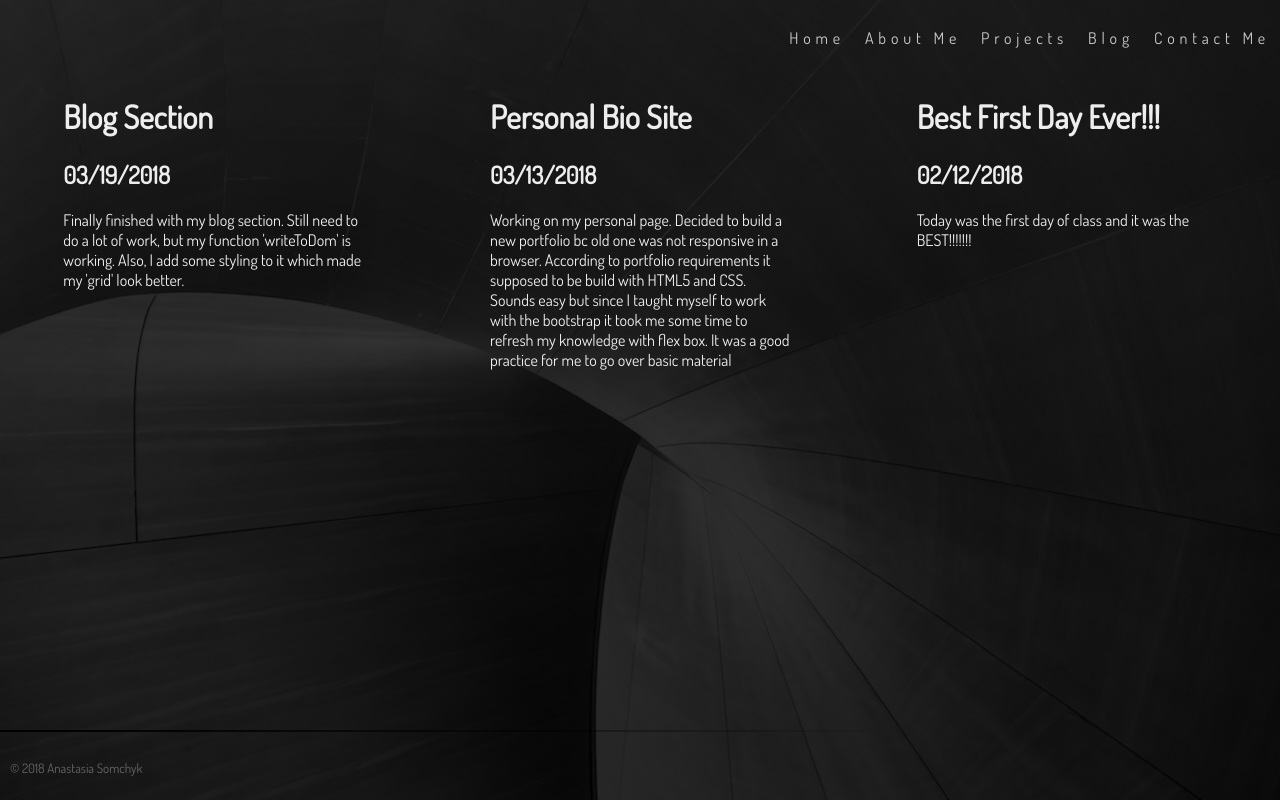
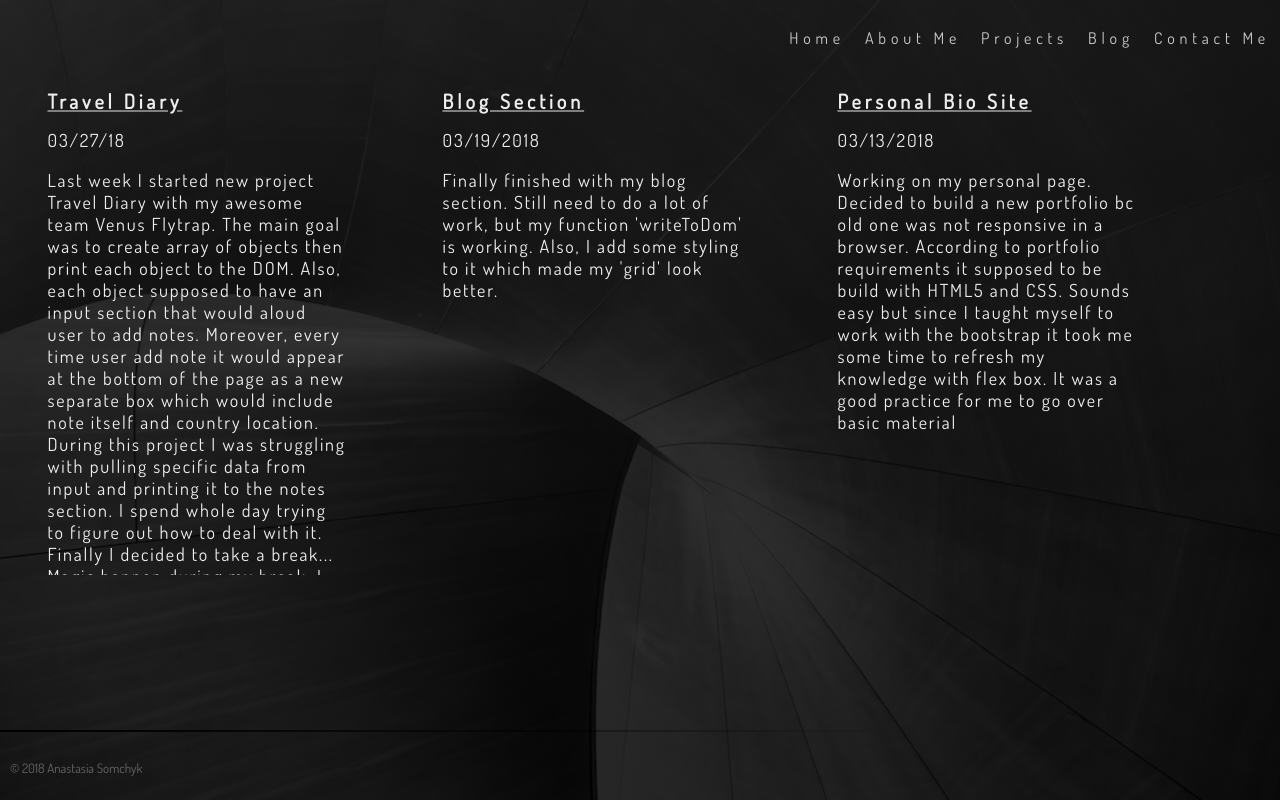
Before and after one commit to AnastasiiaSomchyk/AnastasiiaSomchyk.github.io, a plain HTML site: page blog.html in a window 1280 px wide. Drawn offline with Linux system fonts and the light colour scheme.

Commit message:
new blog added

```diff
--- a/blog.html
+++ b/blog.html
@@ -32,14 +32,13 @@
     <div id="blog1"></div>
     <div id="blog2"></div>
     <div id="blog3"></div>
+    <div id="blog4"></div>
+
    </div>
 
 
 
-        </div>
-
-
-
+   </div>
      <footer>
          <div class="line-gradient-footer"></div> <br><br>
          <span>&copy; 2018 Anastasia Somchyk</span>
--- a/css/main.css
+++ b/css/main.css
@@ -189,7 +189,6 @@ font-weight: 10;
 .project-layout{
     border: 1px solid blue;
     display: flex;
-
     width: 100%
 }
 
@@ -212,7 +211,6 @@ font-weight: 10;
 
 .blog-cards-layout{
 font-family: Dosis, arial, sans-serif;
-color: rgba(255, 255, 255, 0.927);
 display: flex;
 justify-content: space-around;
 width: 100%;
@@ -222,13 +220,26 @@ flex-direction: row;
 }
 
 
-/* -webkit-font-smoothing: antialiased; */
+.blog-cards-layout h1{
+    color: rgba(255, 255, 255, 0.927);
+    font-size: 20px;
+    letter-spacing: 0.2em;
+    text-decoration: underline gray;
+
+}
+
 
 .card {
     min-width:200px;
     max-width:300px;
+
 }
 
-.card h1{
--webkit-font-smoothing: antialiased;
+.blog-cards-layout, h2, p{
+    color: rgba(255, 255, 255, 0.927);
+    font-size: 18px;
+    font-weight: 10;
+    -webkit-font-smoothing: antialiased;
+    letter-spacing: 0.1em;
+    overflow: scroll;
 }
--- a/js/blog.js
+++ b/js/blog.js
@@ -16,27 +16,36 @@ createBlogPosts: this function should loop through the BLOGS array and build up
 The last line of this file should be: createBlogPosts();*/
 
 var blogs = [
+    {
+        id:"blog1",
+        title:"Travel Diary",
+        date:"03/27/18",
+        post: `Last week I started new project Travel Diary with my awesome team Venus Flytrap. The main goal was to create array of objects then print each object to the DOM. Also, each object supposed to have an input section that would aloud user to add notes. Moreover, every time user add note it would appear at the bottom of the page as a new separate box which would include note itself and country location.
+        During this project I was struggling with pulling specific data from input and printing it to the notes section. I spend whole day trying to figure out how to deal with it. Finally I decided to take a break...
+       Magic happen during my break. I suddenly realize that I can use data attributes that would aloud me to store and reuse specific information.
+       Lesson learned: if you stuck on coding then it’s time to take a break.`
+    },
 
       {
-        id: "blog1",
+        id: "blog2",
         title: "Blog Section",
         date: "03/19/2018",
         post: "Finally finished with my blog section. Still need to do a lot of work, but my function 'writeToDom' is working. Also, I add some styling to it which made my 'grid' look better."
         },
 
         {
-            id: "blog2",
+            id: "blog3",
             title: "Personal Bio Site",
             date: "03/13/2018",
             post: "Working on my personal page. Decided to build a new portfolio bc old one was not responsive in a browser. According to portfolio requirements it supposed to be build with HTML5 and CSS. Sounds easy but since I taught myself to work with the bootstrap it took me some time to refresh my knowledge with flex box. It was a good practice for me to go over basic material"
-            },
+            }
 
-        {
-            id: "blog3",
-            title: "Best First Day Ever!!!",
-            date: "02/12/2018",
-            post: "Today was the first day of class and it was the BEST!!!!!!!"
-            }
+        // {
+        //     id: "blog4",
+        //     title: "Best First Day Ever!!!",
+        //     date: "02/12/2018",
+        //     post: "Today was the first day of class and it was the BEST!!!!!!!"
+        //     }
   ];
 
 
@@ -56,7 +65,7 @@ function createBlogPosts(myBlogCards){
 
 
 
-        cardToPost += `<h1 >${blog.title}</h1>`
+        cardToPost += `<h1>${blog.title}</h1>`
         cardToPost += `<h2> ${blog.date}</h2>`
         cardToPost += `<p> ${blog.post}</p>`
         cardToPost += `</div>`
```
Also changed, not shown: js/projects.js (+19 -9 lines).
